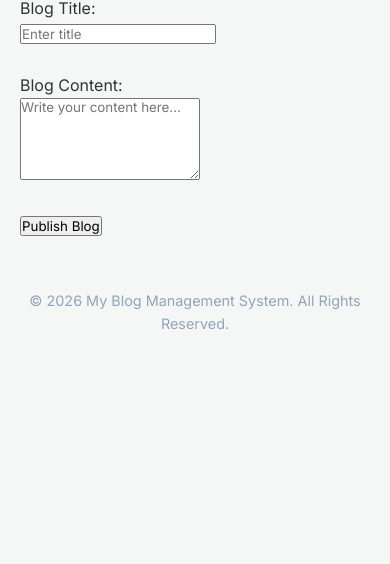
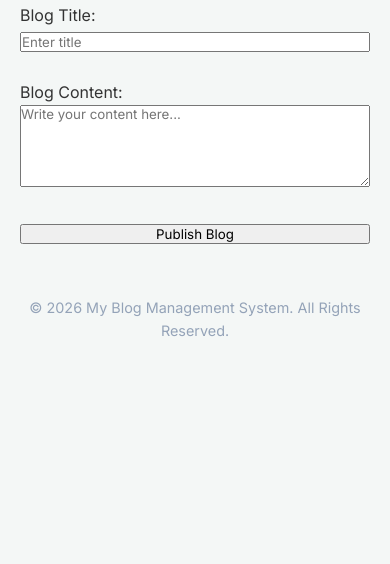
Before and after one commit to swathisenthil0208-hub/blog-management-system, a website: page public/add-blog.html in a window 390 px wide. Shown: the part 280-844 px from the top of the page. Drawn offline with Linux system fonts and the light colour scheme.

Commit message:
Day 13 Completed

```diff
--- a/public/style.css
+++ b/public/style.css
@@ -134,3 +134,41 @@ button:hover, .card:hover {
   transform: translateY(-5px);
   box-shadow: 0 8px 15px rgba(0, 0, 0, 0.2);
 }
+/* Responsive Design & Clean Layout */
+@media (max-width: 768px) {
+  body {
+    padding: 10px;
+  }
+
+  .container, .card-container {
+    width: 100%;
+    flex-direction: column;
+    padding: 0;
+  }
+
+  input, textarea, button {
+    width: 100%;
+    box-sizing: border-box;
+  }
+}
+/* Day 13 - Mobile Responsiveness Fix */
+@media (max-width: 768px) {
+  body {
+    padding: 10px;
+  }
+
+  header nav {
+    flex-direction: column;
+    gap: 10px;
+    text-align: center;
+  }
+
+  main {
+    padding: 0 10px;
+  }
+
+  input, textarea, button {
+    width: 100%;
+    box-sizing: border-box;
+  }
+}
```
